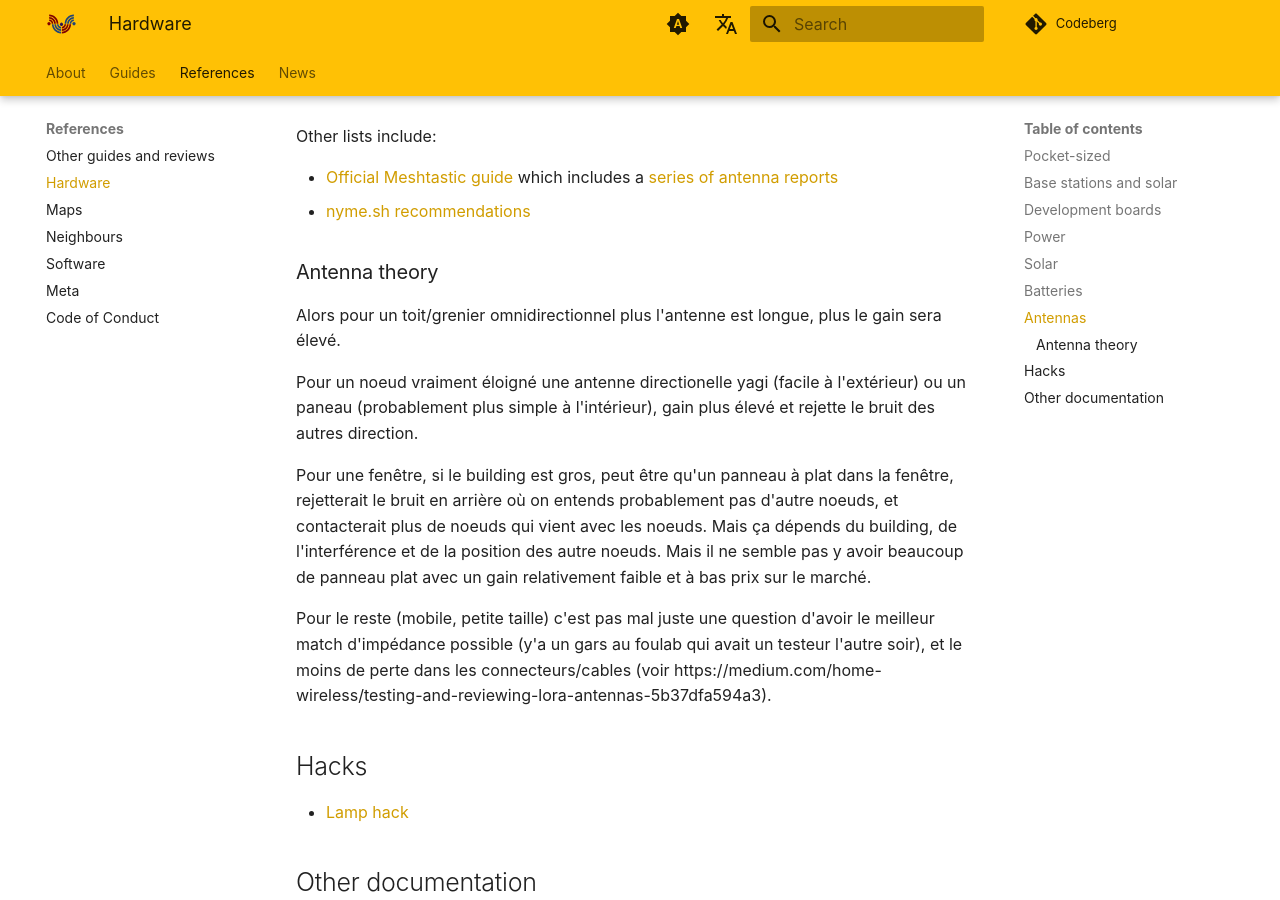
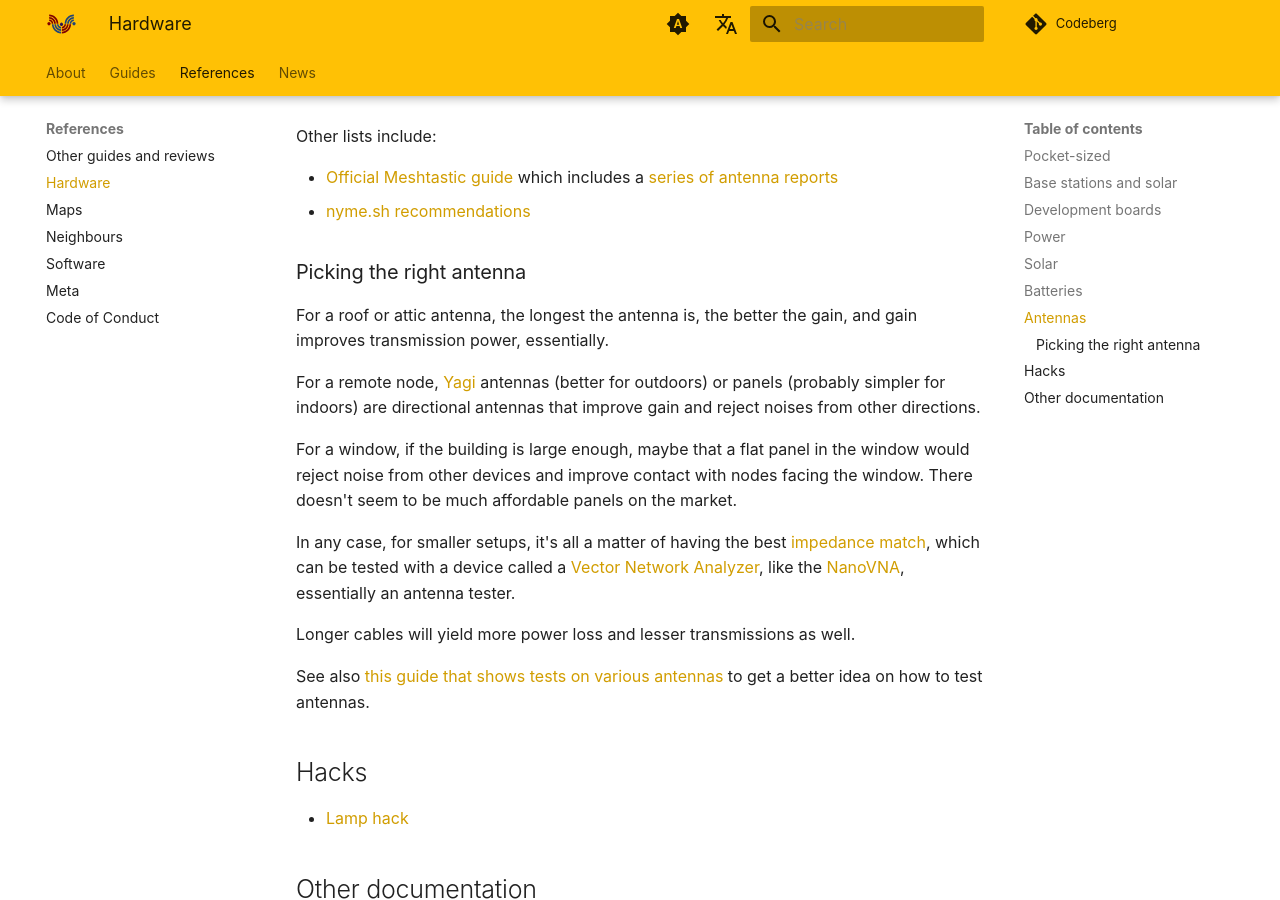
Before and after one commit to ReseauLibre/lora.reseaulibre.ca, an MkDocs documentation site: the page built from docs/references/hardware.md, in a window 1280 px wide and 900 px high, scrolled down 2895 px. Built offline with MkDocs 1.6.1 and Material for MkDocs 9.7.7, drawn with Linux system fonts in a browser that asks for light colours; plug-ins that fetch from the network failed and are left out; comment, search, counter and statistics services are not loaded.

Commit message:
translate to english, by hand

```diff
--- a/docs/references/hardware.md
+++ b/docs/references/hardware.md
@@ -136,15 +136,30 @@ Other lists include:
   reports](https://github.com/meshtastic/antenna-reports)
 - [nyme.sh recommendations](https://nyme.sh/faq/#what-antenna)
 
-### Antenna theory
+### Picking the right antenna
 
-Alors pour un toit/grenier omnidirectionnel plus l'antenne est longue, plus le gain sera élevé.
+For a roof or attic antenna, the longest the antenna is, the better
+the gain, and gain improves transmission power, essentially.
 
-Pour un noeud vraiment éloigné une antenne directionelle yagi (facile à l'extérieur) ou un paneau (probablement plus simple à l'intérieur), gain plus élevé et rejette le bruit des autres direction.
+For a remote node, [Yagi](https://en.wikipedia.org/wiki/Yagi%E2%80%93Uda_antenna) antennas (better for outdoors) or panels
+(probably simpler for indoors) are directional antennas that improve
+gain and reject noises from other directions.
 
-Pour une fenêtre, si le building est gros, peut être qu'un panneau à plat dans la fenêtre, rejetterait le bruit en arrière où on entends probablement pas d'autre noeuds, et contacterait plus de noeuds qui vient avec les noeuds.  Mais ça dépends du building, de l'interférence et de la position des autre noeuds.  Mais il ne semble pas y avoir beaucoup de panneau plat avec un gain relativement faible et à bas prix sur le marché.
+For a window, if the building is large enough, maybe that a flat panel
+in the window would reject noise from other devices and improve
+contact with nodes facing the window. There doesn't seem to be much
+affordable panels on the market.
 
-Pour le reste (mobile, petite taille) c'est pas mal juste une question d'avoir le meilleur match d'impédance possible (y'a un gars au foulab qui avait un testeur l'autre soir), et le moins de perte dans les connecteurs/cables (voir https://medium.com/home-wireless/testing-and-reviewing-lora-antennas-5b37dfa594a3).
+In any case, for smaller setups, it's all a matter of having the best
+[impedance match](https://en.wikipedia.org/wiki/Impedance_matching), which can be tested with a device called a
+[Vector Network Analyzer](https://en.wikipedia.org/wiki/Network_analyzer_(electrical)), like the [NanoVNA](https://nanovna.com/), essentially an
+antenna tester.
+
+Longer cables will yield more power loss and lesser transmissions as
+well.
+
+See also [this guide that shows tests on various antennas](https://medium.com/home-wireless/testing-and-reviewing-lora-antennas-5b37dfa594a3) to get a
+better idea on how to test antennas.
 
 ## Hacks
 
```
